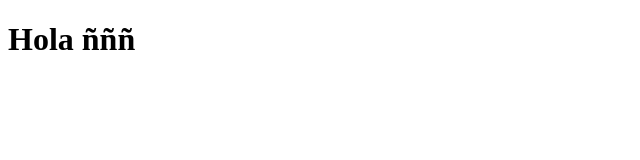
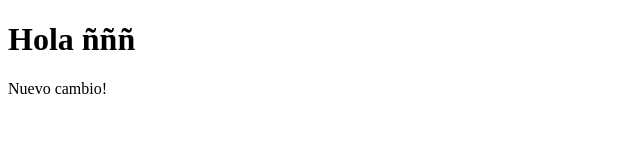
Before and after one commit to CodeRoomMX/primerProyectoGen2, a plain HTML site: page index.html in a window 1280 px wide. Shown: the whole page, without its empty margins (0-640 px from the left). Drawn offline with Linux system fonts and the light colour scheme.

Commit message:
Agregue nuevo cambio

```diff
--- a/index.html
+++ b/index.html
@@ -8,6 +8,6 @@
 </head>
 <body>
   <h1> Hola  ñññ</h1>
-
+  <p>Nuevo cambio!</p>
 </body>
 </html>
```
